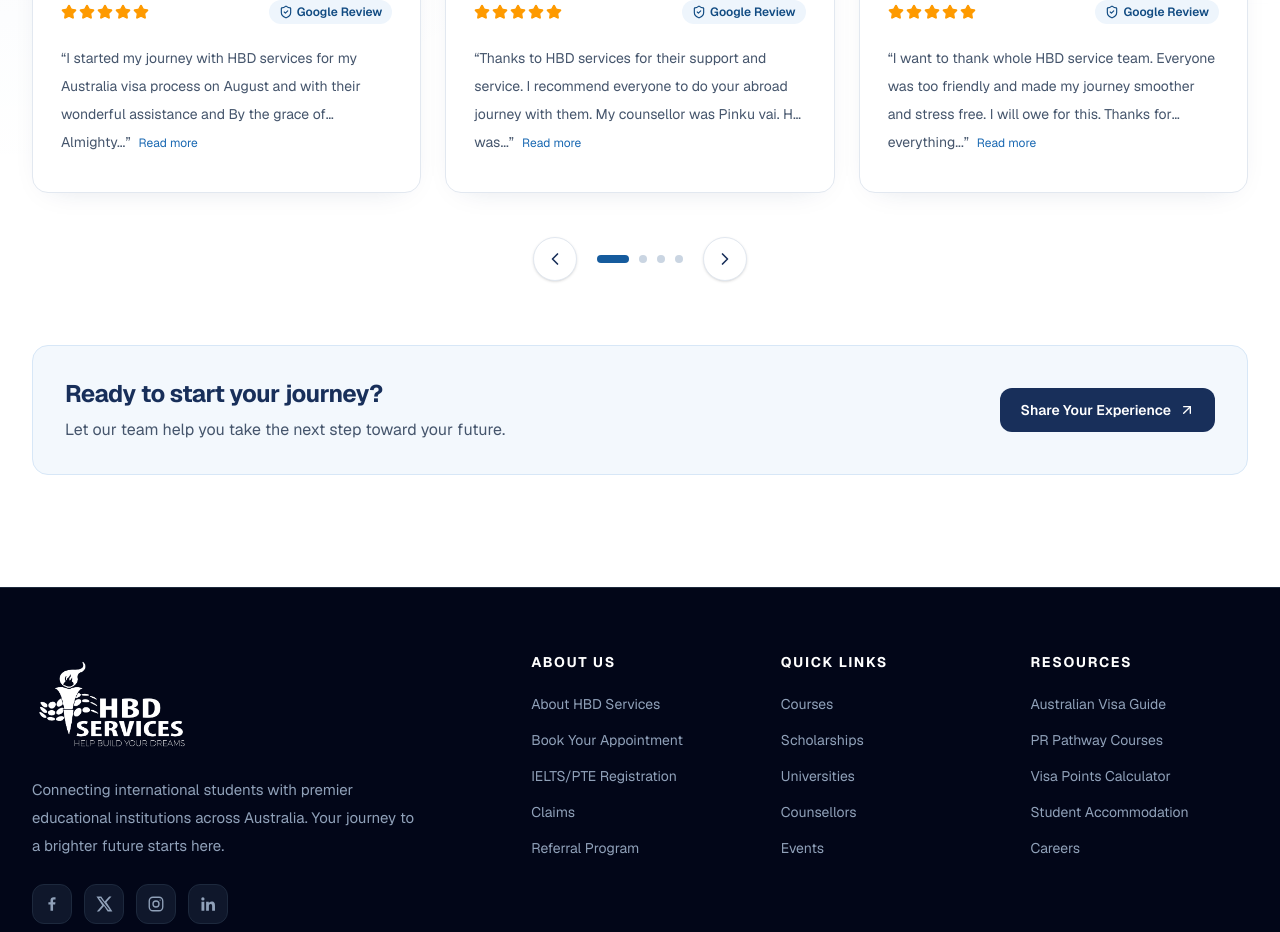
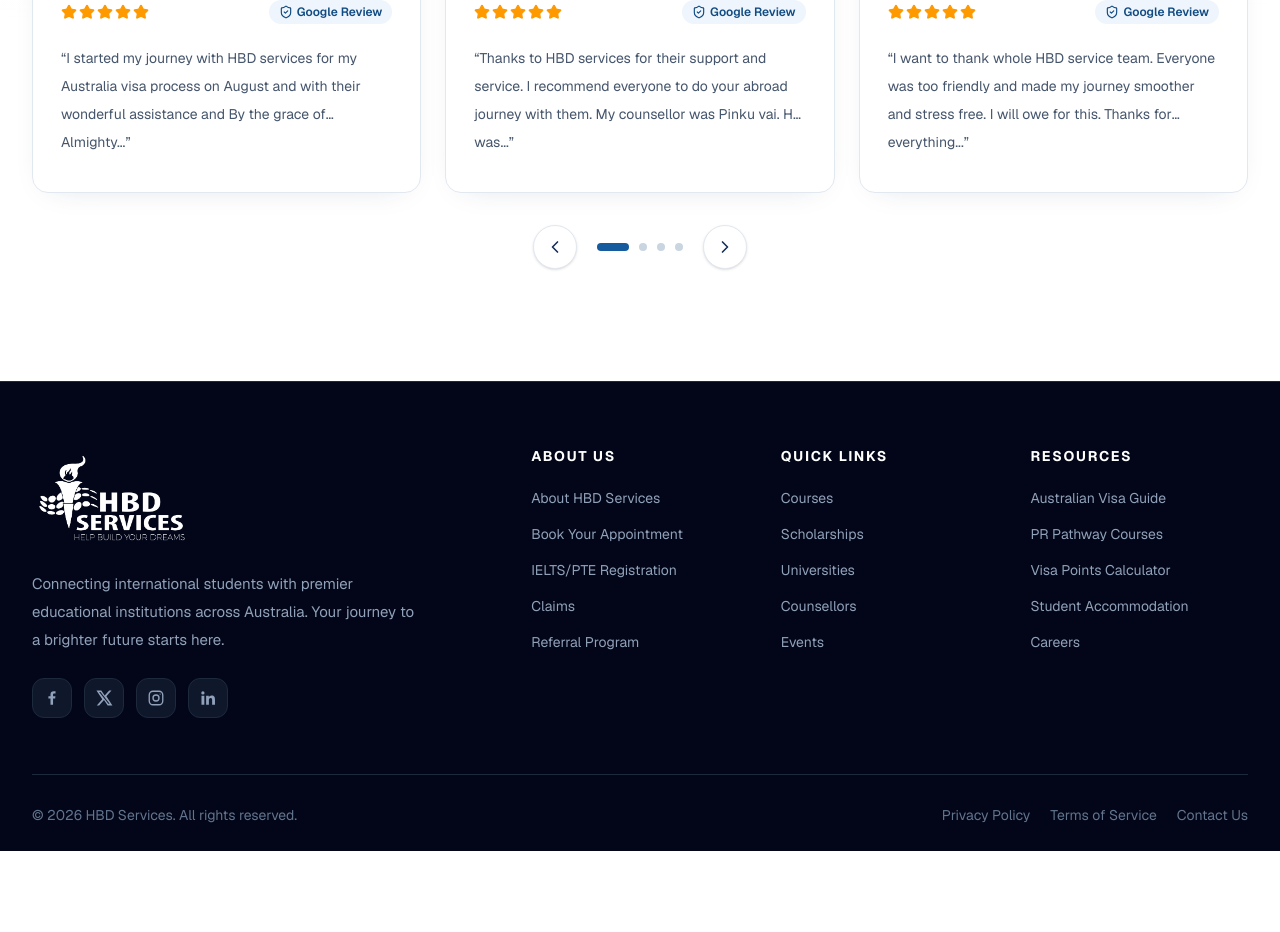
Before and after one commit to mannan608/hbd-services-next-app, a Next.js app: page / in a window 1280 px wide. Shown: the part 10040-10972 px from the top of the page. After the commit the page ends 10891 px from the top, so only its background shows below. Built offline with nearby package versions, Linux system fonts and the light colour scheme; no server answers.

Commit message:
refactor(src): update ReviewsSection.tsx
- 1 file changed: 3 insertions(+), 23 deletions(-)

```diff
--- a/src/app/components/Reviews/ReviewsSection.tsx
+++ b/src/app/components/Reviews/ReviewsSection.tsx
@@ -216,7 +216,7 @@
         </div>
 
         {/* Carousel controls */}
-        <div className="mt-9 flex items-center justify-center gap-5 sm:mt-11">
+        <div className="mt-6 flex items-center justify-center gap-5 sm:mt-8">
           <button
             type="button"
             onClick={handlePrev}
@@ -251,26 +251,6 @@
           >
             <ChevronRight className="h-5 w-5 transition-transform group-hover:translate-x-0.5" />
           </button>
-        </div>
-
-        {/* Bottom call to action */}
-        <div className="mt-14 flex flex-col items-center justify-between gap-5 rounded-2xl border border-brand-100 bg-brand-50/70 p-6 sm:mt-16 sm:flex-row sm:p-8">
-          <div className="text-center sm:text-left">
-            <h3 className="text-xl font-bold tracking-tight text-secondary-500 sm:text-2xl">
-              Ready to start your journey?
-            </h3>
-            <p className="mt-2 text-sm leading-6 text-slate-600 sm:text-base">
-              Let our team help you take the next step toward your future.
-            </p>
-          </div>
-
-          <Link
-            href={REVIEWS_URL}
-            className="inline-flex shrink-0 items-center justify-center gap-2 rounded-xl bg-secondary-500 px-5 py-3 text-sm font-semibold text-white transition-all hover:bg-brand-700 focus:outline-none focus:ring-4 focus:ring-brand-100"
-          >
-            Share Your Experience
-            <ArrowUpRight className="h-4 w-4" />
-          </Link>
         </div>
       </div>
     </section>
@@ -321,7 +301,7 @@
 
       <p className="mt-5 flex-1 text-sm leading-7 text-slate-600 line-clamp-3">
         “{review.text}”
-        <Link href='/reviews' className="ml-2 text-brand-500 text-xs">Read more</Link>
+        {/* <Link href='/reviews' className="ml-2 text-brand-500 text-xs">Read more</Link> */}
       </p>
     </article>
   );
```
